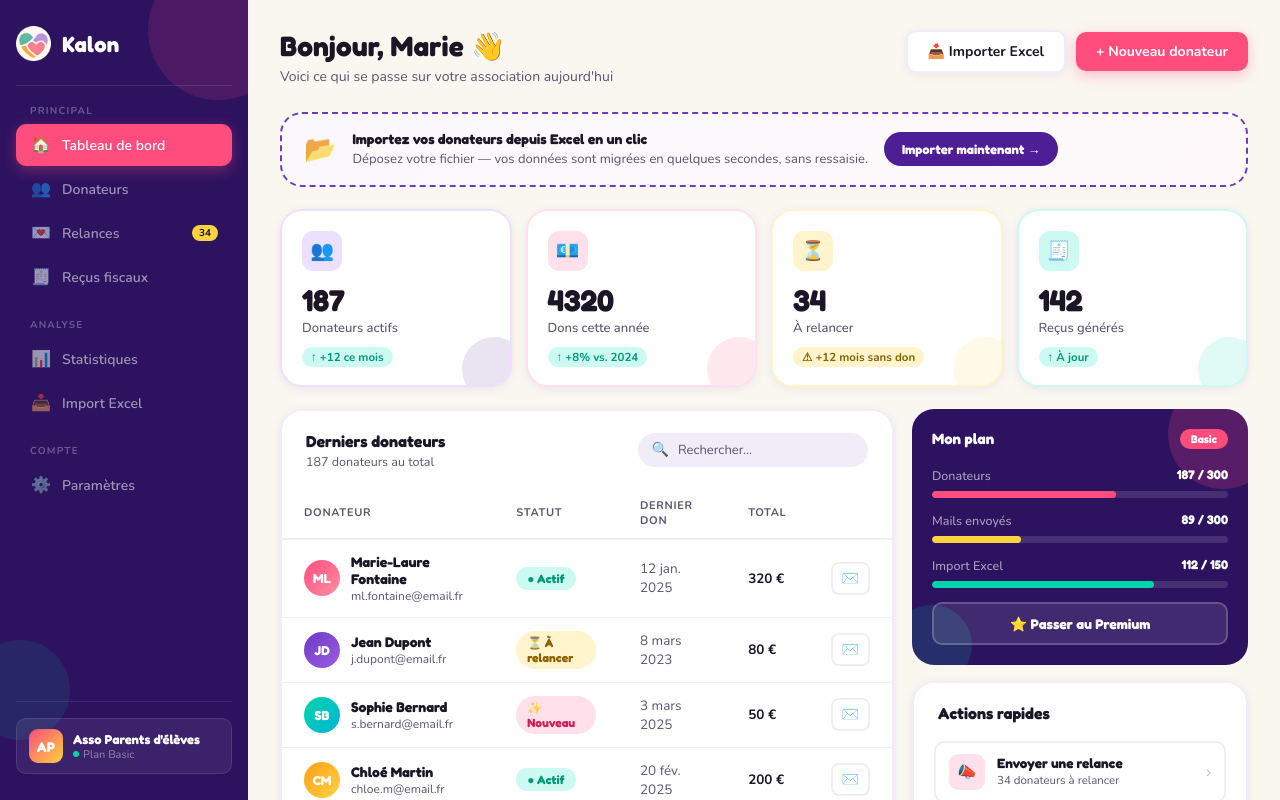
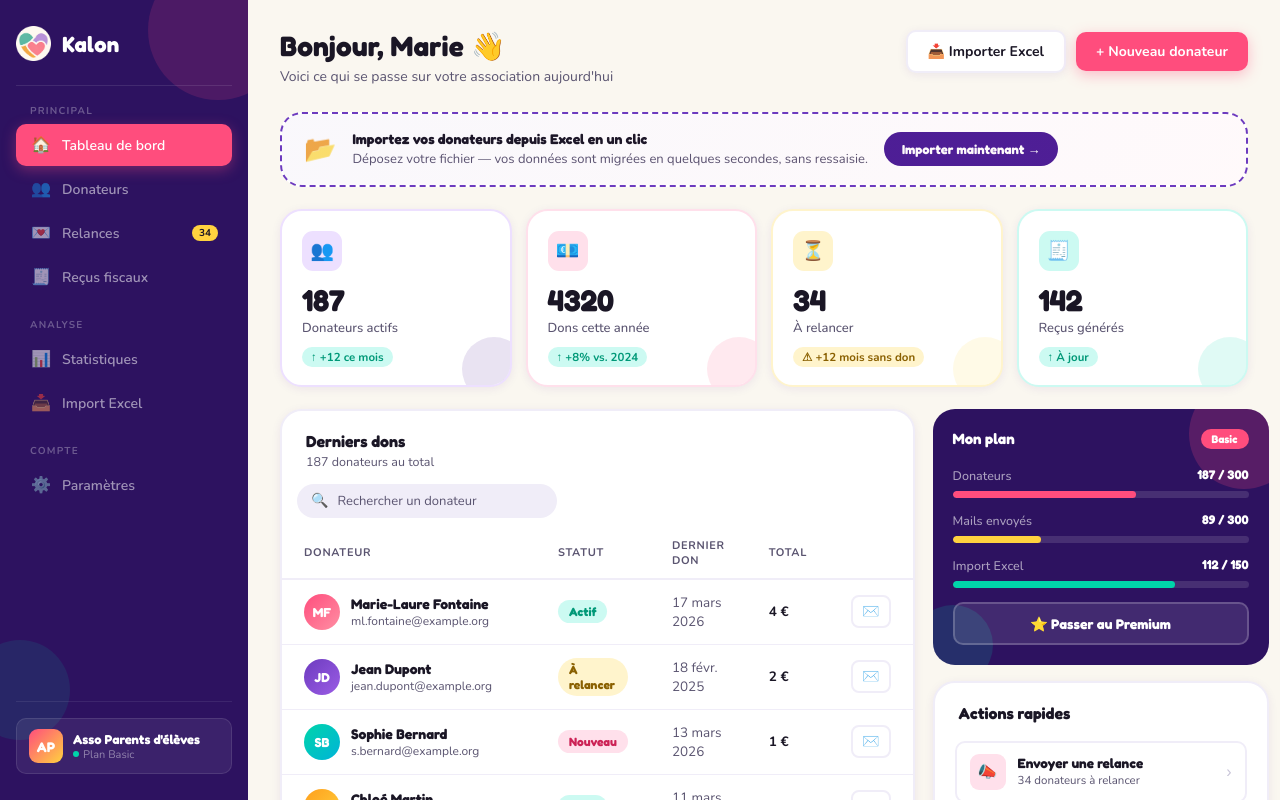
Before and after one commit to nicovig/Kalon.Front, an Angular app: page /auth/login in a window 1280 px wide. Both pictures are taken after typing "name@example.com", "Sample123" into the empty fields and a click on the button "Me connecter". Shown: the top 800 px of the page. Built offline with nearby package versions, Linux system fonts and the light colour scheme.

Commit message:
update table layout

```diff
--- a/src/app/features/dashboard/dashboard.page.html
+++ b/src/app/features/dashboard/dashboard.page.html
@@ -54,9 +54,8 @@
 <!-- CONTENT GRID -->
 <div class="content-grid">
   <!-- TABLE -->
-  <card title="Derniers donateurs" subtitle="187 donateurs au total">
-    <form-text-component card-header-extra></form-text-component>
-    <table-component></table-component>
+  <card title="Derniers dons" subtitle="187 donateurs au total">
+    <table-component [rows]="latestDonors" [pageSizeOptions]="[25, 50, 100]" [initialPageSize]="25"></table-component>
   </card>
 
   <!-- RIGHT COL -->
--- a/src/app/features/dashboard/dashboard.page.ts
+++ b/src/app/features/dashboard/dashboard.page.ts
@@ -1,4 +1,4 @@
-import { ChangeDetectionStrategy, Component } from '@angular/core';
+import { ChangeDetectionStrategy, Component, computed } from '@angular/core';
 import { DASHBOARD_KPIS, DASHBOARD_LATEST_DONORS, DASHBOARD_PLAN_QUOTA, DASHBOARD_REMINDERS } from './mock-data';
 import { ButtonComponent } from '../../layout/button/button.component';
 import { TableComponent } from '../../layout/table/table.component';
@@ -14,7 +14,7 @@ import { CardComponent } from '../../layout/card/card.component';
   templateUrl: './dashboard.page.html',
   styleUrls: ['./dashboard.page.css'],
   changeDetection: ChangeDetectionStrategy.OnPush,
-  imports: [ButtonComponent, TableComponent, DashboardCardComponent, FormTextComponent, ToastComponent, TopbarComponent, CardComponent]
+  imports: [ButtonComponent, TableComponent, DashboardCardComponent, ToastComponent, TopbarComponent, CardComponent]
 })
 export class DashboardPageComponent {
 
@@ -23,4 +23,6 @@ export class DashboardPageComponent {
   protected readonly planQuota = DASHBOARD_PLAN_QUOTA;
   protected readonly reminders = DASHBOARD_REMINDERS;
 
+  protected readonly latestDonorsComputed = computed(() => DASHBOARD_LATEST_DONORS);
+
 }
--- a/src/app/features/dashboard/mock-data.ts
+++ b/src/app/features/dashboard/mock-data.ts
@@ -60,35 +60,90 @@ export const DASHBOARD_PLAN_QUOTA: DashboardPlanQuota = {
 export const DASHBOARD_LATEST_DONORS: Donor[] = [
   {
     id: '1',
-    firstname: 'Marie',
-    lastname: 'Dupont',
-    email: 'marie.dupont@example.org',
-    creationDate: new Date(),
+    firstname: 'Marie-Laure',
+    lastname: 'Fontaine',
+    email: 'ml.fontaine@example.org',
+    creationDate: new Date(new Date().setDate(new Date().getDate() - 1)),
     statut: 'active',
-    totalDonation: 450,
-    lastDonation: new Date(),
-    donationCount: 5
+    totalDonation: 320,
+    lastDonation: new Date(new Date().setDate(new Date().getDate() - 1)),
+    donationCount: 4
   },
   {
     id: '2',
     firstname: 'Jean',
-    lastname: 'Martin',
-    email: 'jean.martin@example.org',
-    creationDate: new Date(),
+    lastname: 'Dupont',
+    email: 'jean.dupont@example.org',
+    creationDate: new Date(new Date().setDate(new Date().getDate() - 3)),
     statut: 'to_remind',
-    totalDonation: 120,
-    lastDonation: new Date(new Date().setMonth(new Date().getMonth() - 14)),
+    totalDonation: 80,
+    lastDonation: new Date(new Date().setMonth(new Date().getMonth() - 13)),
     donationCount: 2
   },
   {
     id: '3',
-    firstname: 'Sofia',
-    lastname: 'Leroy',
-    email: 'sofia.leroy@example.org',
-    creationDate: new Date(),
+    firstname: 'Sophie',
+    lastname: 'Bernard',
+    email: 's.bernard@example.org',
+    creationDate: new Date(new Date().setDate(new Date().getDate() - 5)),
     statut: 'new',
     totalDonation: 50,
-    lastDonation: new Date(),
+    lastDonation: new Date(new Date().setDate(new Date().getDate() - 5)),
+    donationCount: 1
+  },
+  {
+    id: '4',
+    firstname: 'Chloé',
+    lastname: 'Martin',
+    email: 'chloe.martin@example.org',
+    creationDate: new Date(new Date().setDate(new Date().getDate() - 7)),
+    statut: 'active',
+    totalDonation: 200,
+    lastDonation: new Date(new Date().setDate(new Date().getDate() - 7)),
+    donationCount: 3
+  },
+  {
+    id: '5',
+    firstname: 'Pierre',
+    lastname: 'Leclerc',
+    email: 'p.leclerc@example.org',
+    creationDate: new Date(new Date().setDate(new Date().getDate() - 10)),
+    statut: 'to_remind',
+    totalDonation: 150,
+    lastDonation: new Date(new Date().setMonth(new Date().getMonth() - 15)),
+    donationCount: 2
+  },
+  {
+    id: '6',
+    firstname: 'Isabelle',
+    lastname: 'Moreau',
+    email: 'isabelle.moreau@example.org',
+    creationDate: new Date(new Date().setDate(new Date().getDate() - 12)),
+    statut: 'active',
+    totalDonation: 60,
+    lastDonation: new Date(new Date().setDate(new Date().getDate() - 12)),
+    donationCount: 2
+  },
+  {
+    id: '7',
+    firstname: 'Thomas',
+    lastname: 'Garnier',
+    email: 'thomas.garnier@example.org',
+    creationDate: new Date(new Date().setDate(new Date().getDate() - 15)),
+    statut: 'to_remind',
+    totalDonation: 45,
+    lastDonation: new Date(new Date().setMonth(new Date().getMonth() - 16)),
+    donationCount: 1
+  },
+  {
+    id: '8',
+    firstname: 'Claire',
+    lastname: 'Bernard',
+    email: 'claire.bernard@example.org',
+    creationDate: new Date(new Date().setDate(new Date().getDate() - 18)),
+    statut: 'new',
+    totalDonation: 90,
+    lastDonation: new Date(new Date().setDate(new Date().getDate() - 18)),
     donationCount: 1
   }
 ];
--- /dev/null
+++ b/src/app/layout/table/donor-status-label.pipe.ts
@@ -0,0 +1,23 @@
+import { Pipe, PipeTransform } from '@angular/core';
+import { Donor } from '../../core/models/donor.model';
+
+@Pipe({
+  name: 'donorStatusLabel',
+  standalone: true
+})
+export class DonorStatusLabelPipe implements PipeTransform {
+  transform(status: Donor['statut']): string {
+    switch (status) {
+      case 'active':
+        return 'Actif';
+      case 'to_remind':
+        return 'À relancer';
+      case 'new':
+        return 'Nouveau';
+      case 'inactive':
+        return 'Inactif';
+      default:
+        return status;
+    }
+  }
+}
--- a/src/app/layout/table/table.component.css
+++ b/src/app/layout/table/table.component.css
@@ -1,8 +1,3 @@
-/* ══ TABLE ══ */
-.tbl-wrap {
-    padding: 14px 0 0;
-  }
-
 table {
   width: 100%;
   border-collapse: collapse;
@@ -18,6 +13,11 @@
   padding: 0 22px 10px;
   border-bottom: 2px solid var(--ink-10);
   font-family: var(--font-body);
+}
+
+.tbl-head {
+  padding-left: 15px;
+  padding-bottom: 20px;
 }
 
 tbody tr {
@@ -61,21 +61,20 @@
 }
 
 .av1 {
-    background: linear-gradient(135deg, var(--pink), #FF8FA3);
+  background: linear-gradient(135deg, var(--pink), #ff8fa3);
 }
 .av2 {
-    background: linear-gradient(135deg, var(--violet-md), #9B5DE5);
+  background: linear-gradient(135deg, var(--violet-md), #9b5de5);
 }
 .av3 {
-    background: linear-gradient(135deg, var(--mint), #00B4D8);
+  background: linear-gradient(135deg, var(--mint), #00b4d8);
 }
 .av4 {
-    background: linear-gradient(135deg, #FF9F1C, var(--yellow));
+  background: linear-gradient(135deg, #ff9f1c, var(--yellow));
 }
 .av5 {
-    background: linear-gradient(135deg, #C084FC, var(--violet-md));
+  background: linear-gradient(135deg, #c084fc, var(--violet-md));
 }
-
 
 .dn {
   font-weight: 700;
@@ -139,3 +138,32 @@
   display: flex;
   gap: 4px;
 }
+
+.tbl-foot-right {
+  display: flex;
+  align-items: center;
+  gap: 16px;
+}
+
+.pages {
+  display: flex;
+  gap: 4px;
+}
+
+.page-size {
+  display: inline-flex;
+  align-items: center;
+  gap: 6px;
+  font-size: 12px;
+}
+
+.page-size select {
+  border-radius: 999px;
+  border: 2px solid var(--ink-10);
+  padding: 3px 10px;
+  font-size: 12px;
+  font-family: var(--font-body);
+  background: white;
+  color: var(--ink);
+  outline: none;
+}
--- a/src/app/layout/table/table.component.html
+++ b/src/app/layout/table/table.component.html
@@ -1,4 +1,14 @@
 <div class="tbl-wrap">
+  <div class="tbl-head">
+    <form-text-component
+      placeholder="Rechercher un donateur"
+      icon="🔍"
+      width="260px"
+      [(ngModel)]="searchTerm"
+      (ngModelChange)="onSearchChange($event)"
+    ></form-text-component>
+  </div>
+
   <table>
     <thead>
       <tr>
@@ -10,50 +20,77 @@
       </tr>
     </thead>
     <tbody>
-        <tr>
-          <td><div class="donor-row"><div class="av av1">ML</div><div><div class="dn">Marie-Laure Fontaine</div><div class="dem">ml.fontaine@email.fr</div></div></div></td>
-          <td><span class="badge b-active">● Actif</span></td>
-          <td class="date">12 jan. 2025</td>
-          <td class="amount">320 €</td>
-          <td><button-component type="mail">✉️</button-component></td>
+      <tr *ngFor="let row of pagedRows; let i = index">
+        <td>
+          <div class="donor-row">
+            <div class="av" [ngClass]="'av' + (((i) % 5) + 1)">
+              {{ row.firstname.charAt(0) + row.lastname.charAt(0) }}
+            </div>
+            <div>
+              <div class="dn">{{ row.firstname }} {{ row.lastname }}</div>
+              <div class="dem">{{ row.email }}</div>
+            </div>
+          </div>
+        </td>
+        <td>
+          <span
+            class="badge"
+            [ngClass]="{
+              'b-active': row.statut === 'active',
+              'b-relance': row.statut === 'to_remind',
+              'b-new': row.statut === 'new'
+            }"
+          >
+            {{ row.statut | donorStatusLabel }}
+          </span>
+        </td>
+        <td class="date">
+          {{ row.lastDonation ? (row.lastDonation | date: 'd MMM yyyy': undefined : 'fr-FR') : '—' }}
+        </td>
+        <td class="amount">{{ row.donationCount }} €</td>
+        <td>
+          <button-component type="mail">✉️</button-component>
+        </td>
       </tr>
-        <tr>
-          <td><div class="donor-row"><div class="av av2">JD</div><div><div class="dn">Jean Dupont</div><div class="dem">j.dupont@email.fr</div></div></div></td>
-          <td><span class="badge b-relance">⏳ À relancer</span></td>
-          <td class="date">8 mars 2023</td>
-          <td class="amount">80 €</td>
-          <td><button-component type="mail">✉️</button-component></td>
-        </tr>
-        <tr>
-          <td><div class="donor-row"><div class="av av3">SB</div><div><div class="dn">Sophie Bernard</div><div class="dem">s.bernard@email.fr</div></div></div></td>
-          <td><span class="badge b-new">✨ Nouveau</span></td>
-          <td class="date">3 mars 2025</td>
-          <td class="amount">50 €</td>
-          <td><button-component type="mail">✉️</button-component></td>
-        </tr>
-        <tr>
-          <td><div class="donor-row"><div class="av av4">CM</div><div><div class="dn">Chloé Martin</div><div class="dem">chloe.m@email.fr</div></div></div></td>
-          <td><span class="badge b-active">● Actif</span></td>
-          <td class="date">20 fév. 2025</td>
-          <td class="amount">200 €</td>
-          <td><button-component type="mail">✉️</button-component></td>
-        </tr>
-        <tr>
-          <td><div class="donor-row"><div class="av av5">PL</div><div><div class="dn">Pierre Leclerc</div><div class="dem">p.leclerc@email.fr</div></div></div></td>
-          <td><span class="badge b-relance">⏳ À relancer</span></td>
-          <td class="date">14 juin 2023</td>
-          <td class="amount">150 €</td>
-          <td><button-component type="mail">✉️</button-component></td>
+      <tr *ngIf="totalRows === 0">
+        <td colspan="5">
+          <div class="empty">
+            <div class="empty-title">Aucun donateur trouvé</div>
+            <div class="empty-sub">Ajustez votre recherche ou vérifiez vos filtres.</div>
+          </div>
+        </td>
       </tr>
     </tbody>
   </table>
 </div>
 <div class="tbl-foot">
-    <span>Affichage 1–5 sur 187</span>
+  <span>Affichage {{ startIndexLabel }}–{{ endIndexLabel }} sur {{ totalRows }}</span>
+
+  <div class="tbl-foot-right">
+    <label class="page-size">
+      <span>Lignes par page</span>
+      <select [ngModel]="pageSize" (ngModelChange)="onPageSizeChange($event)">
+        <option *ngFor="let size of pageSizeOptions" [value]="size">
+          {{ size }}
+        </option>
+      </select>
+    </label>
+
     <div class="pages">
-      <button-component type="page" [cur]="true">1</button-component>
-      <button-component type="page">2</button-component>
-      <button-component type="page">3</button-component>
-      <button-component type="page">›</button-component>
+      <button-component type="page" (click)="goToPrevious()">
+        ‹
+      </button-component>
+      <button-component
+        type="page"
+        *ngFor="let page of pages"
+        [cur]="page === currentPage"
+        (click)="goToPage(page)"
+      >
+        {{ page }}
+      </button-component>
+      <button-component type="page" (click)="goToNext()">
+        ›
+      </button-component>
     </div>
   </div>
+</div>
--- a/src/app/layout/table/table.component.ts
+++ b/src/app/layout/table/table.component.ts
@@ -1,13 +1,103 @@
-import { ChangeDetectionStrategy, Component, EventEmitter, Input, Output } from '@angular/core';
+import { ChangeDetectionStrategy, Component, Input } from '@angular/core';
+import { CommonModule, DatePipe } from '@angular/common';
+import { FormsModule } from '@angular/forms';
 import { ButtonComponent } from '../button/button.component';
+import { FormTextComponent } from '../forms/text/form-text.component';
+import { DonorStatusLabelPipe } from './donor-status-label.pipe';
+import { Donor } from '../../core/models/donor.model';
 
 @Component({
   selector: 'table-component',
   standalone: true,
-  imports: [ButtonComponent],
+  imports: [CommonModule, FormsModule, ButtonComponent, FormTextComponent, DatePipe, DonorStatusLabelPipe],
   templateUrl: './table.component.html',
   styleUrls: ['./table.component.css'],
   changeDetection: ChangeDetectionStrategy.OnPush
 })
 export class TableComponent {
+  @Input() rows: Donor[] = [];
+  @Input() pageSizeOptions: number[] = [25, 50, 100];
+  @Input() initialPageSize = 25;
+
+  searchTerm = '';
+  currentPage = 1;
+  pageSize = this.initialPageSize;
+
+  get filteredRows(): Donor[] {
+    if (!this.searchTerm) {
+      return this.rows;
+    }
+    const term = this.searchTerm.toLowerCase();
+    return this.rows.filter((row) => {
+      return (
+        row.firstname.toLowerCase().includes(term) ||
+        row.lastname.toLowerCase().includes(term) ||
+        row.email.toLowerCase().includes(term)
+      );
+    });
+  }
+
+  get totalRows(): number {
+    return this.filteredRows.length;
+  }
+
+  get pageCount(): number {
+    return this.totalRows === 0 ? 1 : Math.ceil(this.totalRows / this.pageSize);
+  }
+
+  get pagedRows(): Donor[] {
+    const start = (this.currentPage - 1) * this.pageSize;
+    return this.filteredRows.slice(start, start + this.pageSize);
+  }
+
+  get startIndexLabel(): number {
+    if (this.totalRows === 0) {
+      return 0;
+    }
+    return (this.currentPage - 1) * this.pageSize + 1;
+  }
+
+  get endIndexLabel(): number {
+    if (this.totalRows === 0) {
+      return 0;
+    }
+    return Math.min(this.currentPage * this.pageSize, this.totalRows);
+  }
+
+  get pages(): number[] {
+    return Array.from({ length: this.pageCount }, (_, index) => index + 1);
+  }
+
+  onSearchChange(value: string): void {
+    this.searchTerm = value ?? '';
+    this.currentPage = 1;
+  }
+
+  onPageSizeChange(value: string): void {
+    const next = Number(value);
+    if (!this.pageSizeOptions.includes(next)) {
+      return;
+    }
+    this.pageSize = next;
+    this.currentPage = 1;
+  }
+
+  goToPage(page: number): void {
+    if (page < 1 || page > this.pageCount) {
+      return;
+    }
+    this.currentPage = page;
+  }
+
+  goToPrevious(): void {
+    if (this.currentPage > 1) {
+      this.currentPage -= 1;
+    }
+  }
+
+  goToNext(): void {
+    if (this.currentPage < this.pageCount) {
+      this.currentPage += 1;
+    }
+  }
 }
--- a/src/main.ts
+++ b/src/main.ts
@@ -1,7 +1,11 @@
 import 'zone.js';
 import { bootstrapApplication } from '@angular/platform-browser';
+import { registerLocaleData } from '@angular/common';
+import localeFr from '@angular/common/locales/fr';
 import { App } from './app/app';
 import { appConfig } from './app/app.config';
+
+registerLocaleData(localeFr);
 
 bootstrapApplication(App, appConfig).catch((error) => {
   // eslint-disable-next-line no-console
```
Lines whose indentation alone changed are shown as unchanged.
